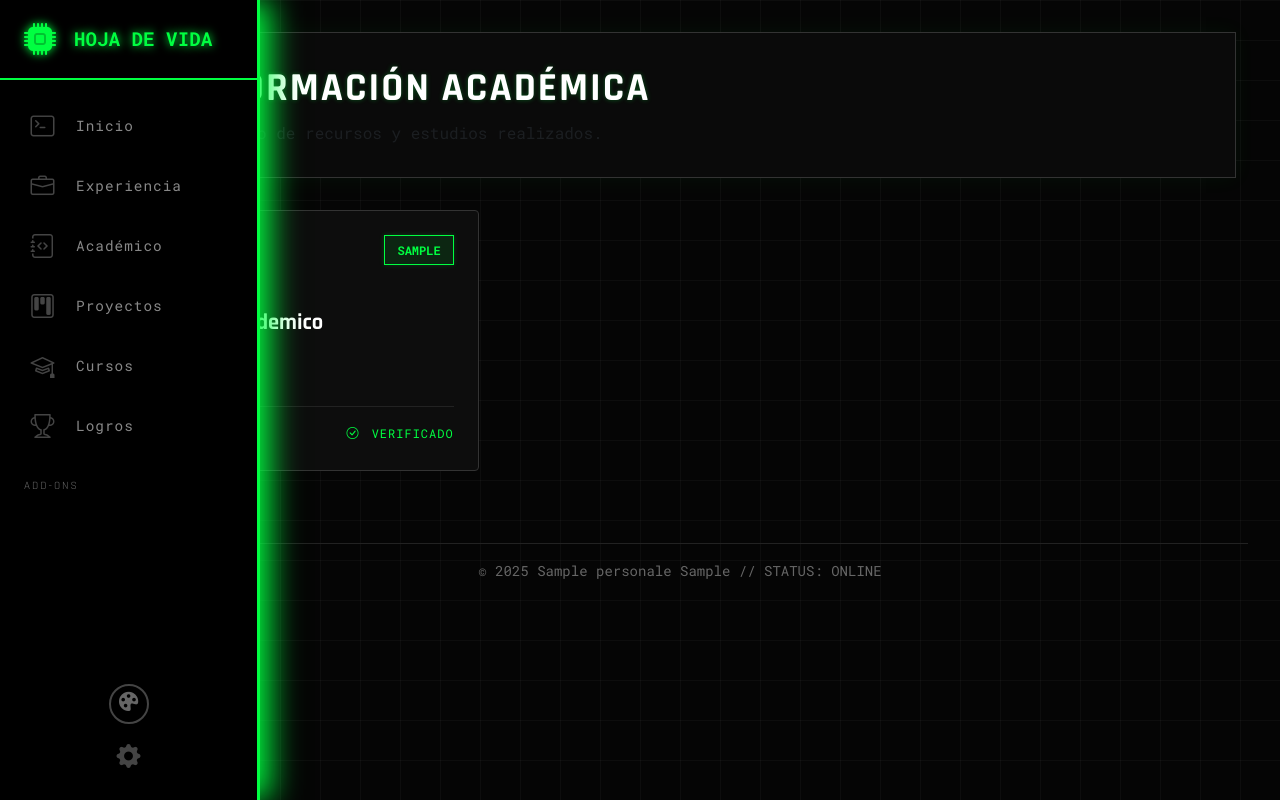
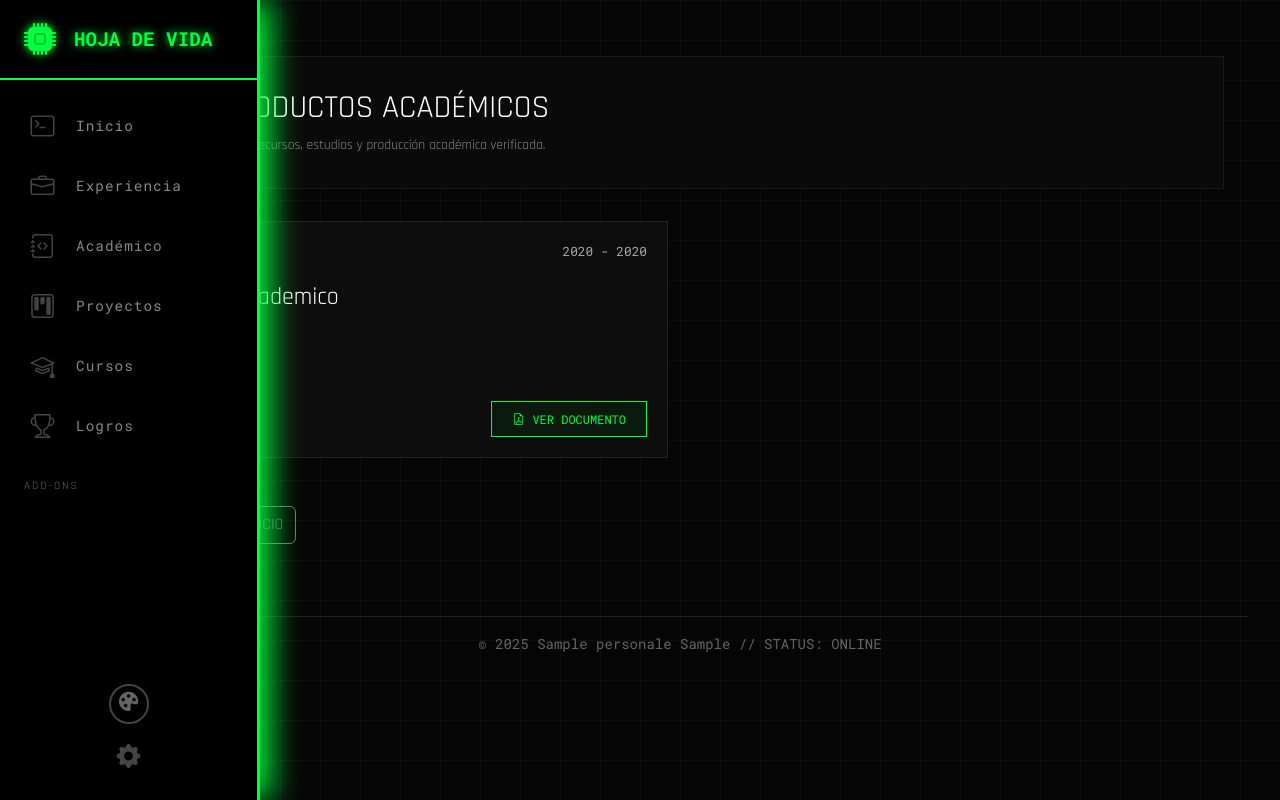
Before and after one commit to AlexAragundiUwU/HojaDeVidaAlex2, a Django app: page /academicos/ in a window 1280 px wide. Run offline with Django 5.2, Linux system fonts and the light colour scheme; tables that the repository leaves empty hold one stand-in row (values such as "Sample post").

Commit message:
Fix: Nombres del admin corregidos y fechas agregadas a productos académicos

```diff
--- a/Perfil/templates/productos_academicos.html
+++ b/Perfil/templates/productos_academicos.html
@@ -1,166 +1,120 @@
 {% extends "base.html" %}
 {% load static %}
 
-{% block title %}Académico | {{ perfil.nombres }}{% endblock %}
+{% block title %}Productos Académicos | {{ perfil.nombres }}{% endblock %}
 
 {% block content %}
 <style>
-    /* Estilos Cyberpunk para Académico */
-    :root {
-        --neon-green: #00ff41; /* Verde Neón Brillante */
-        --dark-bg: #0a0a0a;
-        --card-bg: #0d0d0d;
-        --text-muted: #888;
-    }
+    :root { --neon-green: #00ff41; --dark-bg: #0a0a0a; --card-bg: #0d0d0d; }
 
     .page-header {
         background: var(--dark-bg);
         padding: 2rem;
-        border: 1px solid #333;
-        border-left: 5px solid var(--neon-green);
+        border: 1px solid #1a1a1a;
         margin-bottom: 2rem;
-        box-shadow: 0 0 20px rgba(0, 255, 65, 0.05);
+        border-left: 4px solid var(--neon-green);
     }
 
-    h1 {
-        color: #fff;
-        font-family: 'Rajdhani', sans-serif;
-        font-weight: 700;
-        text-transform: uppercase;
-        letter-spacing: 2px;
-        text-shadow: 0 0 5px rgba(0, 255, 65, 0.3);
-    }
-
-    /* Tarjetas Académicas */
-    .academic-card {
+    .acad-card {
         background: var(--card-bg);
-        border: 1px solid #333;
-        border-radius: 4px;
-        transition: all 0.3s ease;
+        border: 1px solid #222;
+        padding: 20px;
+        margin-bottom: 20px;
+        transition: 0.3s;
         height: 100%;
         display: flex;
         flex-direction: column;
         position: relative;
-        overflow: hidden;
     }
 
-    .academic-card:hover {
-        transform: translateY(-5px);
-        box-shadow: 0 0 20px rgba(0, 255, 65, 0.15);
+    .acad-card:hover {
         border-color: var(--neon-green);
+        box-shadow: 0 0 15px rgba(0, 255, 65, 0.1);
+        transform: translateY(-3px);
     }
 
-    /* Línea decorativa lateral */
-    .academic-card::before {
-        content: '';
-        position: absolute;
-        top: 0; left: 0; width: 4px; height: 100%;
+    .status-badge {
+        background: transparent;
+        border: 1px solid var(--neon-green);
+        color: var(--neon-green);
+        font-size: 0.65rem;
+        padding: 4px 10px;
+        text-transform: uppercase;
+        letter-spacing: 1px;
+    }
+
+    .btn-action-cyber {
+        background: rgba(0, 255, 65, 0.05);
+        border: 1px solid var(--neon-green);
+        color: var(--neon-green);
+        font-size: 0.75rem;
+        padding: 8px 20px;
+        cursor: pointer;
+        text-decoration: none;
+        display: inline-flex;
+        align-items: center;
+        gap: 8px;
+        transition: 0.3s;
+        font-family: 'Roboto Mono', monospace;
+    }
+
+    .btn-action-cyber:hover {
         background: var(--neon-green);
+        color: #000;
         box-shadow: 0 0 10px var(--neon-green);
     }
 
-    .clasificador-tag {
-        background-color: rgba(0, 255, 65, 0.1);
-        color: var(--neon-green);
-        border: 1px solid var(--neon-green);
-        font-size: 0.75rem;
-        font-family: 'Roboto Mono', monospace;
-        font-weight: 700;
-        text-transform: uppercase;
-        padding: 5px 12px;
-        display: inline-block;
-        margin-bottom: 15px;
-        box-shadow: 0 0 5px rgba(0, 255, 65, 0.2);
-    }
-
-    .resource-icon {
-        font-size: 2.5rem;
-        color: #333;
-        transition: 0.3s;
-        margin-bottom: 15px;
-    }
-
-    .academic-card:hover .resource-icon {
-        color: var(--neon-green);
-        text-shadow: 0 0 10px var(--neon-green);
-    }
-
-    .academic-title {
-        font-family: 'Rajdhani', sans-serif;
-        font-size: 1.4rem;
-        font-weight: 700;
-        color: #fff;
-        margin-bottom: 10px;
-    }
-
-    .academic-desc {
-        font-family: 'Roboto Mono', sans-serif;
-        font-size: 0.9rem;
-        color: #aaa;
-        line-height: 1.6;
-        flex-grow: 1;
-    }
-
-    .card-footer-custom {
-        margin-top: 20px;
-        padding-top: 15px;
-        border-top: 1px solid #222;
-        text-align: right;
-    }
-
-    .status-text {
-        font-family: 'Roboto Mono', monospace;
-        font-size: 0.75rem;
-        color: var(--neon-green);
-        letter-spacing: 1px;
-    }
+    .text-muted-cyber { color: #888; font-size: 0.85rem; }
+    .date-range { font-family: 'Roboto Mono', monospace; font-size: 0.8rem; color: #aaa; }
 </style>
 
+<div class="container py-4">
     <div class="page-header">
-    <h1 class="mb-0"><i class="bi bi-journal-code me-2 text-success"></i> Formación Académica</h1>
-    <p class="text-muted mb-0 mt-2" style="font-family: 'Roboto Mono'">Repositorio de recursos y estudios realizados.</p>
+        <h2 class="text-white mb-0"><i class="bi bi-book me-3"></i>PRODUCTOS ACADÉMICOS</h2>
+        <p class="text-muted-cyber mb-0 mt-2">Repositorio de recursos, estudios y producción académica verificada.</p>
     </div>
 
-<!-- SECCIÓN: RECURSOS Y PROYECTOS ACADÉMICOS (DINÁMICO) -->
-<div class="row">
-    <!-- Usamos directamente 'datos' que viene de tu vista de Django -->
-    {% for producto in datos %}
-    <div class="col-md-6 col-lg-4 mb-4">
-        <div class="academic-card p-4">
-            <div class="d-flex justify-content-between align-items-start">
-                <div class="resource-icon">
-                    <i class="bi bi-journal-bookmark-fill"></i>
+    <div class="row g-4">
+        {% for acad in datos %}
+        <div class="col-lg-6">
+            <div class="acad-card">
+                <div class="d-flex justify-content-between align-items-start mb-3">
+                    <div class="status-badge">{{ acad.clasificador }}</div>
+                    <div class="date-range">
+                        {% if acad.fechainicio %}
+                            {{ acad.fechainicio|date:"Y" }} -
+                            {% if acad.fechafin %}{{ acad.fechafin|date:"Y" }}{% else %}Actualidad{% endif %}
+                        {% endif %}
                     </div>
-                <span class="clasificador-tag">
-                    {{ producto.clasificador }}
-                </span>
                 </div>
 
-            <h5 class="academic-title">{{ producto.nombrerecurso }}</h5>
-            <p class="academic-desc">
-                {{ producto.descripcion }}
-            </p>
+                <h4 class="text-white mb-2">{{ acad.nombrerecurso }}</h4>
+                <p class="text-muted-cyber mb-4 flex-grow-1">{{ acad.descripcion }}</p>
 
-            <div class="card-footer-custom">
-                <span class="status-text">
-                    <i class="bi bi-check-circle me-1"></i> VERIFICADO
-                </span>
+                <div class="d-flex justify-content-between align-items-center mt-3">
+                    <div class="d-flex align-items-center text-success small">
+                        <i class="bi bi-check-circle-fill me-2"></i> VERIFICADO
+                    </div>
+                    {% if acad.documento %}
+                    <a href="{{ acad.documento.url }}" class="btn-action-cyber" target="_blank">
+                        <i class="bi bi-file-earmark-pdf"></i> VER DOCUMENTO
+                    </a>
+                    {% endif %}
                 </div>
             </div>
         </div>
         {% empty %}
         <div class="col-12 text-center py-5">
-        <div class="p-4" style="background: #0d0d0d; border: 1px dashed #333; border-radius: 4px;">
-            <i class="bi bi-folder2-open display-1 text-secondary opacity-25"></i>
-            <p class="text-muted mt-3" style="font-family: 'Roboto Mono'">
-                No hay registros visibles.
-            </p>
-            <small class="text-secondary">
-                Verifica en el panel /admin que has agregado items en <strong>Productos Academicos</strong>
-                y que están vinculados a tu <strong>Perfil Activo</strong>.
-            </small>
-        </div>
+            <i class="bi bi-archive text-muted mb-3" style="font-size: 3rem;"></i>
+            <p class="text-muted">No hay registros en la biblioteca académica.</p>
         </div>
         {% endfor %}
     </div>
+
+    <div class="mt-5">
+        <a href="{% url 'home' %}" class="btn btn-outline-secondary">
+            <i class="bi bi-arrow-left me-2"></i>VOLVER AL INICIO
+        </a>
+    </div>
+</div>
 {% endblock %}
```
Also changed, not shown: Perfil/models.py (+21 -9 lines), Perfil/migrations/0024_alter_cursosrealizados_options_and_more.py (added). Lines whose indentation alone changed are shown as unchanged.
